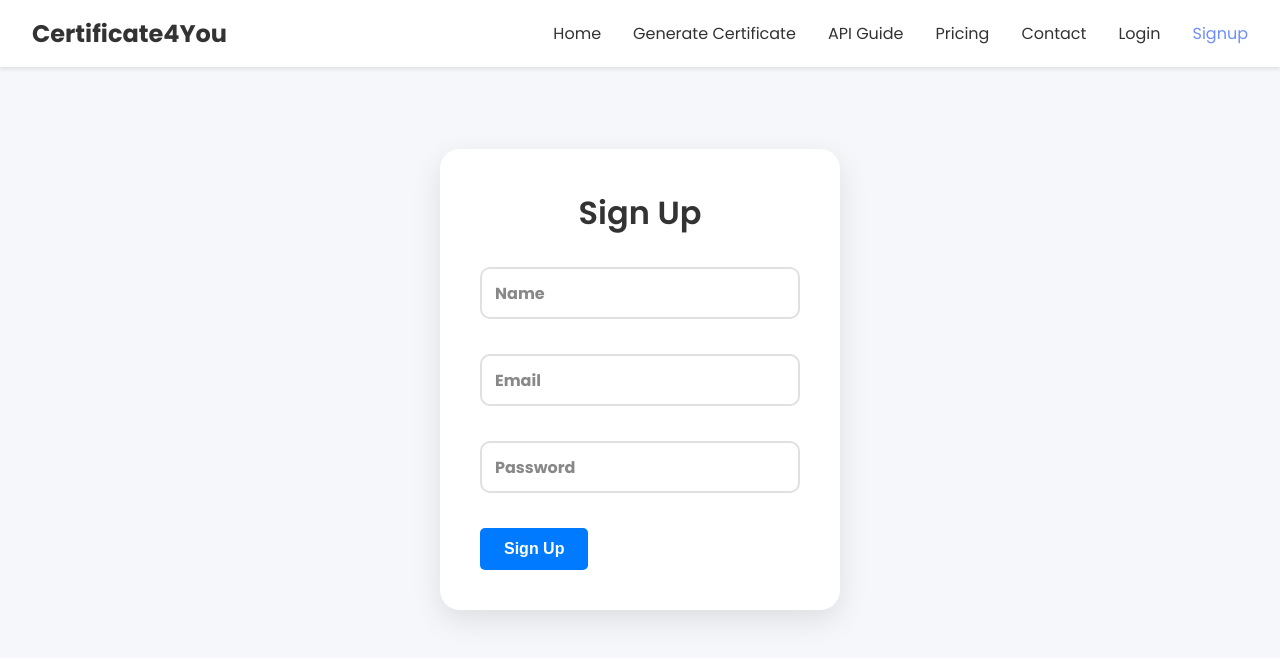
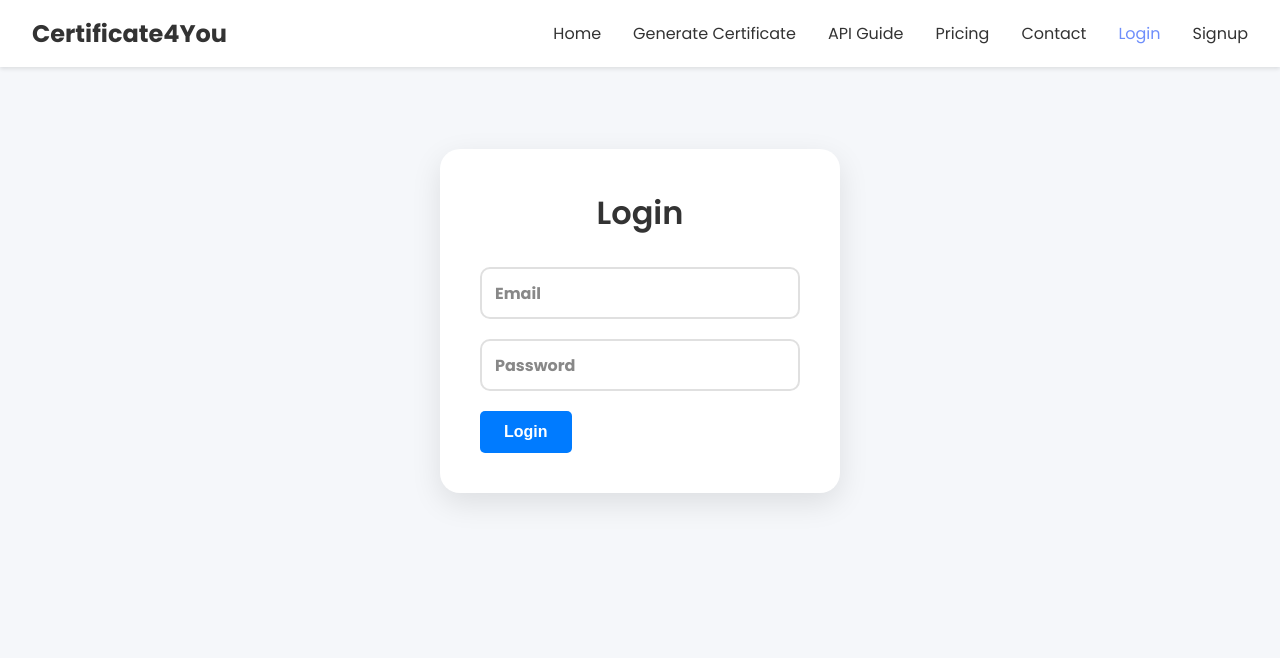
Before and after one commit to nikslogy/certificate4you, a React (Create React App) app: page /#/login in a window 1280 px wide. Before the commit this address led to /#/signup. Shown: the top 658 px of the page. Built offline with nearby package versions, Linux system fonts and the light colour scheme; the HTML template or start-up script is replaced by a standard one.

Commit message:
UI change 2

```diff
--- a/src/App.js
+++ b/src/App.js
@@ -85,7 +85,6 @@ function App() {
             {isAuthenticated && (
               <>
                 <li><NavLink to="/dashboard" onClick={closeMenu}>Dashboard</NavLink></li>
-                <li><NavLink to="/api-key-generator" onClick={closeMenu}>Get API Key</NavLink></li>
                 <li><NavLink to="/" onClick={() => { handleLogout(); closeMenu(); }}>Logout</NavLink></li>
               </>
             )}
--- a/src/components/Auth.css
+++ b/src/components/Auth.css
@@ -28,11 +28,11 @@
   gap: 20px;
 }
 
-.form-group {
+.form-group1 {
   position: relative;
 }
 
-.form-group label {
+.form-group1 label {
   position: absolute;
   left: 15px;
   top: 50%;
@@ -42,7 +42,7 @@
   transition: all 0.3s ease;
 }
 
-.form-group input {
+.form-group1 input {
   width: 100%;
   padding: 15px;
   border: 2px solid #e0e0e0;
@@ -51,13 +51,13 @@
   transition: all 0.3s ease;
 }
 
-.form-group input:focus {
+.form-group1 input:focus {
   border-color: #6e8efb;
   box-shadow: 0 0 0 3px rgba(110, 142, 251, 0.1);
 }
 
-.form-group input:focus + label,
-.form-group input:not(:placeholder-shown) + label {
+.form-group1 input:focus + label,
+.form-group1 input:not(:placeholder-shown) + label {
   top: 0;
   font-size: 12px;
   background-color: #fff;
--- a/src/components/Dashboard.css
+++ b/src/components/Dashboard.css
@@ -2,12 +2,26 @@
   max-width: 1200px;
   margin: 0 auto;
   padding: 2rem;
-  position: relative;
 }
 
-h1 {
-  color: #333;
-  margin-bottom: 2rem;
+.no-api-keys {
+  text-align: center;
+  margin-top: 2rem;
+}
+
+.create-api-key-button {
+  display: inline-block;
+  margin-top: 1rem;
+  padding: 0.5rem 1rem;
+  background-color: #007bff;
+  color: white;
+  text-decoration: none;
+  border-radius: 4px;
+  transition: background-color 0.3s ease;
+}
+
+.create-api-key-button:hover {
+  background-color: #0056b3;
 }
 
 .error-message {
--- a/src/components/Dashboard.js
+++ b/src/components/Dashboard.js
@@ -1,4 +1,5 @@
 import React, { useState, useEffect } from 'react';
+import { Link } from 'react-router-dom';
 import './Dashboard.css';
 import { format } from 'date-fns';
 import { motion, AnimatePresence } from 'framer-motion';
@@ -90,6 +91,11 @@ function Dashboard() {
       {error && <div className="error-message">{error}</div>}
       {isLoading ? (
         <div className="loading-message">Loading...</div>
+      ) : apiKeys.length === 0 ? (
+        <div className="no-api-keys">
+          <p>You don't have any API keys yet.</p>
+          <Link to="/api-key-generator" className="create-api-key-button">Create API Key</Link>
+        </div>
       ) : (
         <motion.div className="api-keys" layout>
           <AnimatePresence>
@@ -118,6 +124,9 @@ function Dashboard() {
           </AnimatePresence>
         </motion.div>
       )}
+      {apiKeys.length > 0 && (
+        <Link to="/api-key-generator" className="create-api-key-button">Create New API Key</Link>
+      )}
       <AnimatePresence>
         {showNotification && (
           <motion.div
--- a/src/components/Login.js
+++ b/src/components/Login.js
@@ -50,7 +50,7 @@ function Login({ setIsAuthenticated }) {
       {error && <div className="error-message">{error}</div>}
       {success && <div className="success-message show">Login successful! Redirecting...</div>}
       <form onSubmit={handleSubmit} className="auth-form">
-        <div className="form-group">
+        <div className="form-group1">
           <input
             type="email"
             id="email"
@@ -62,7 +62,7 @@ function Login({ setIsAuthenticated }) {
           />
           <label htmlFor="email">Email</label>
         </div>
-        <div className="form-group">
+        <div className="form-group1">
           <input
             type="password"
             id="password"
--- a/src/components/Signup.js
+++ b/src/components/Signup.js
@@ -47,7 +47,7 @@ function Signup() {
       {error && <div className="error-message">{error}</div>}
       {success && <div className="success-message show">Sign up successful! Redirecting to login...</div>}
       <form onSubmit={handleSubmit} className="auth-form">
-        <div className="form-group">
+        <div className="form-group1">
           <input
             type="text"
             id="name"
@@ -59,7 +59,7 @@ function Signup() {
           />
           <label htmlFor="name">Name</label>
         </div>
-        <div className="form-group">
+        <div className="form-group1">
           <input
             type="email"
             id="email"
@@ -71,7 +71,7 @@ function Signup() {
           />
           <label htmlFor="email">Email</label>
         </div>
-        <div className="form-group">
+        <div className="form-group1">
           <input
             type="password"
             id="password"
```
